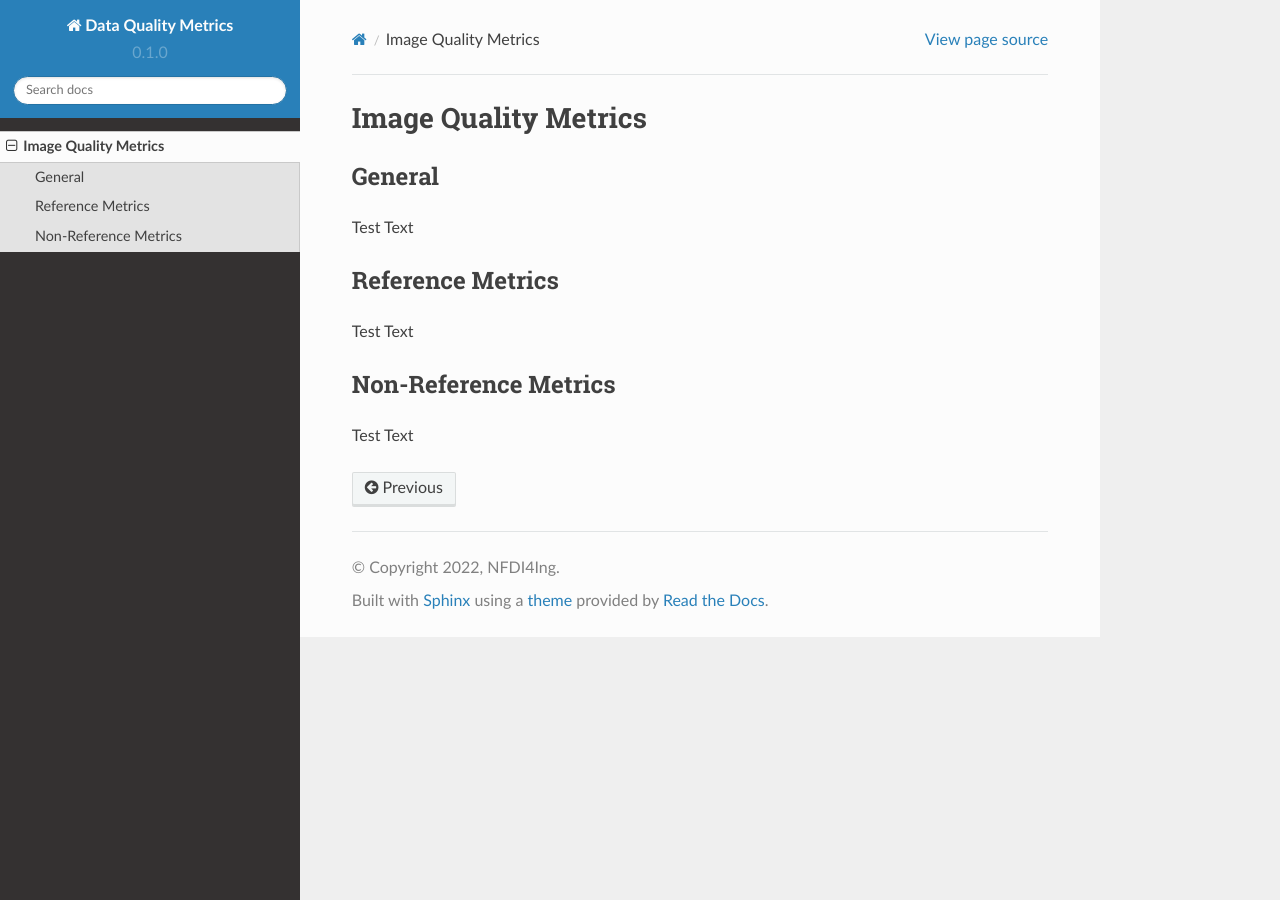
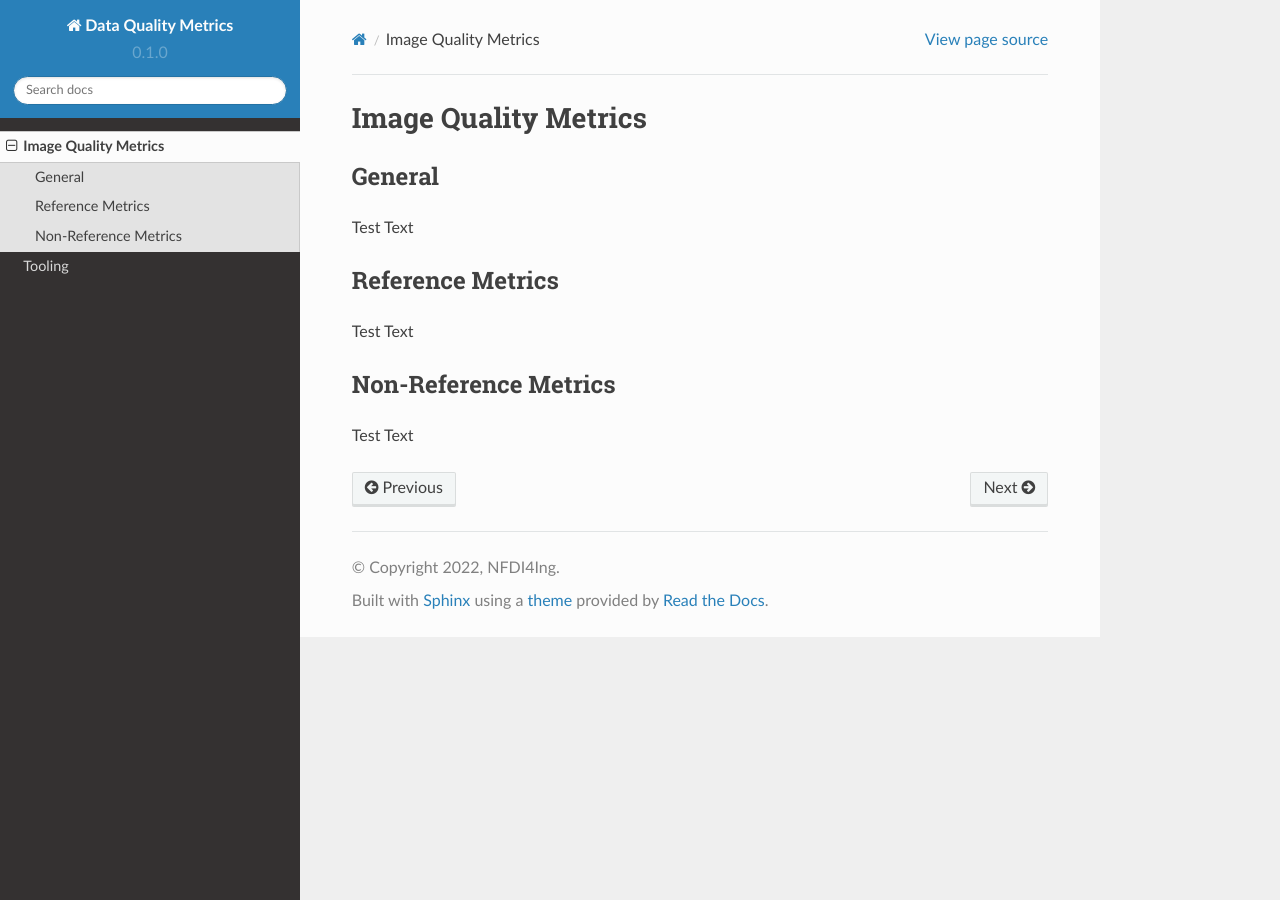
Before and after one commit to HDierend/Data-Quality-Metrics, a Sphinx documentation site: the page built from docs/source/image_quality_metrics.rst, in a window 1280 px wide. Built offline with Sphinx 7.4.7 and the Read the Docs theme 2.0.0, drawn with Linux system fonts in a browser that asks for light colours; pages that are not in the unit, such as notebooks, are missing from menus.

Commit message:
index update

```diff
--- a/docs/source/index.rst
+++ b/docs/source/index.rst
@@ -16,4 +16,4 @@ Contents
 
 .. toctree::
 
-   Tooling
+   tooling
```
